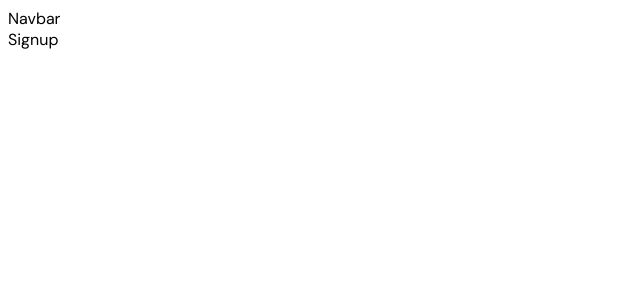
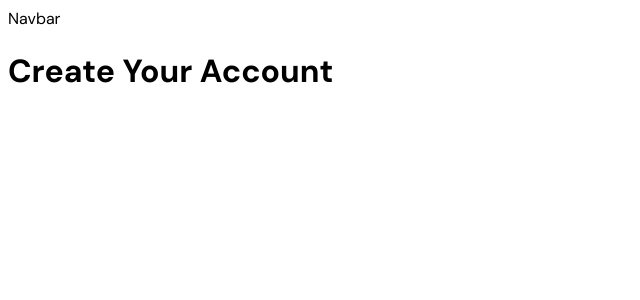
Before and after one commit to thesarpex/Learnflow-LMS, a React (Vite) app: page /signup in a window 1280 px wide. Shown: the top 300 px of the page, without its empty margins (0-640 px from the left). Built offline with nearby package versions, Linux system fonts and the light colour scheme; no server answers.

Commit message:
started with body of sign up page

```diff
--- a/src/routes/student/Signup.jsx
+++ b/src/routes/student/Signup.jsx
@@ -41,7 +41,11 @@ const handleSubmit = async (e) => {
 }
 
   return (
-    <div>Signup</div>
+    <div>
+      <div>
+        <h1>Create Your Account</h1>
+      </div>
+    </div>
   )
 }
 
```
